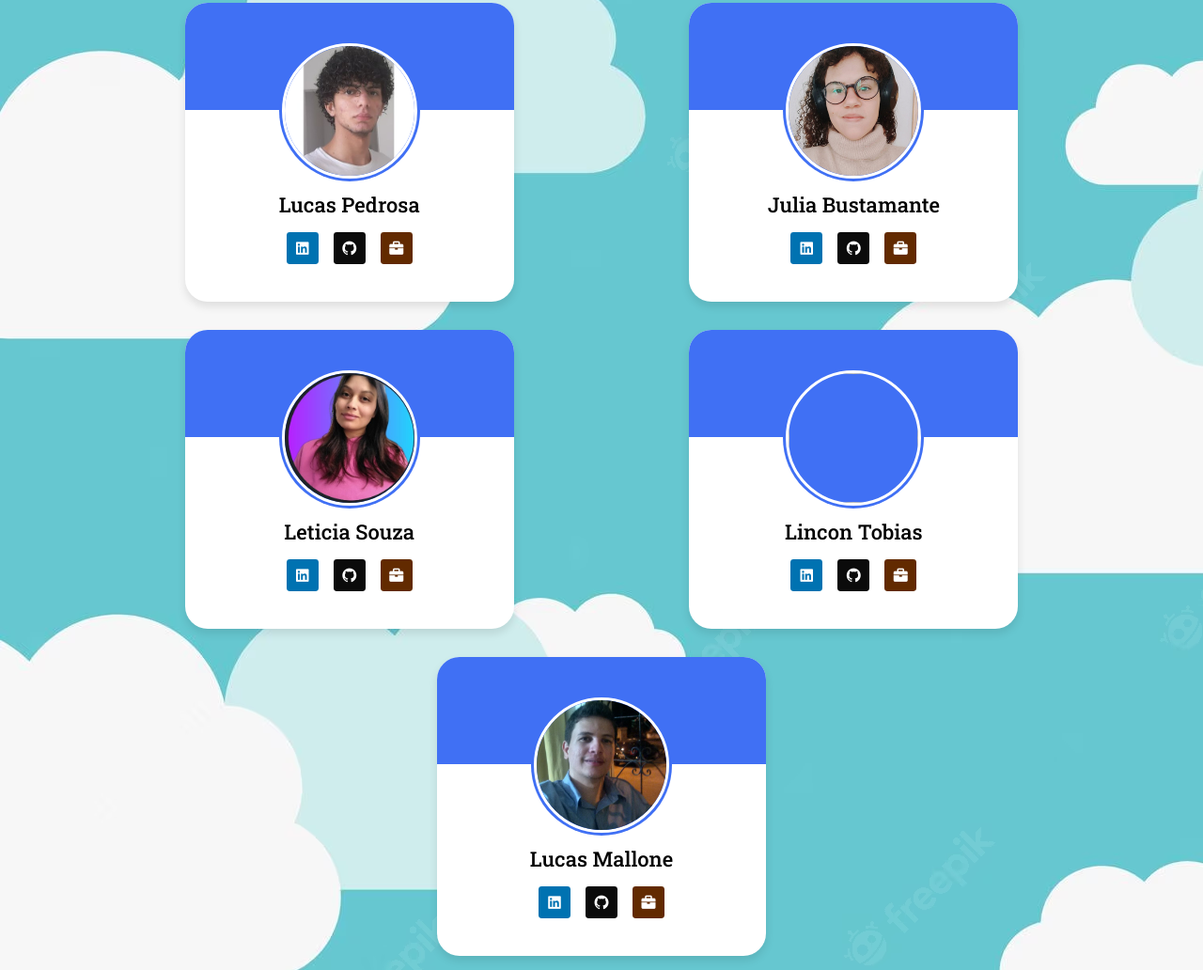
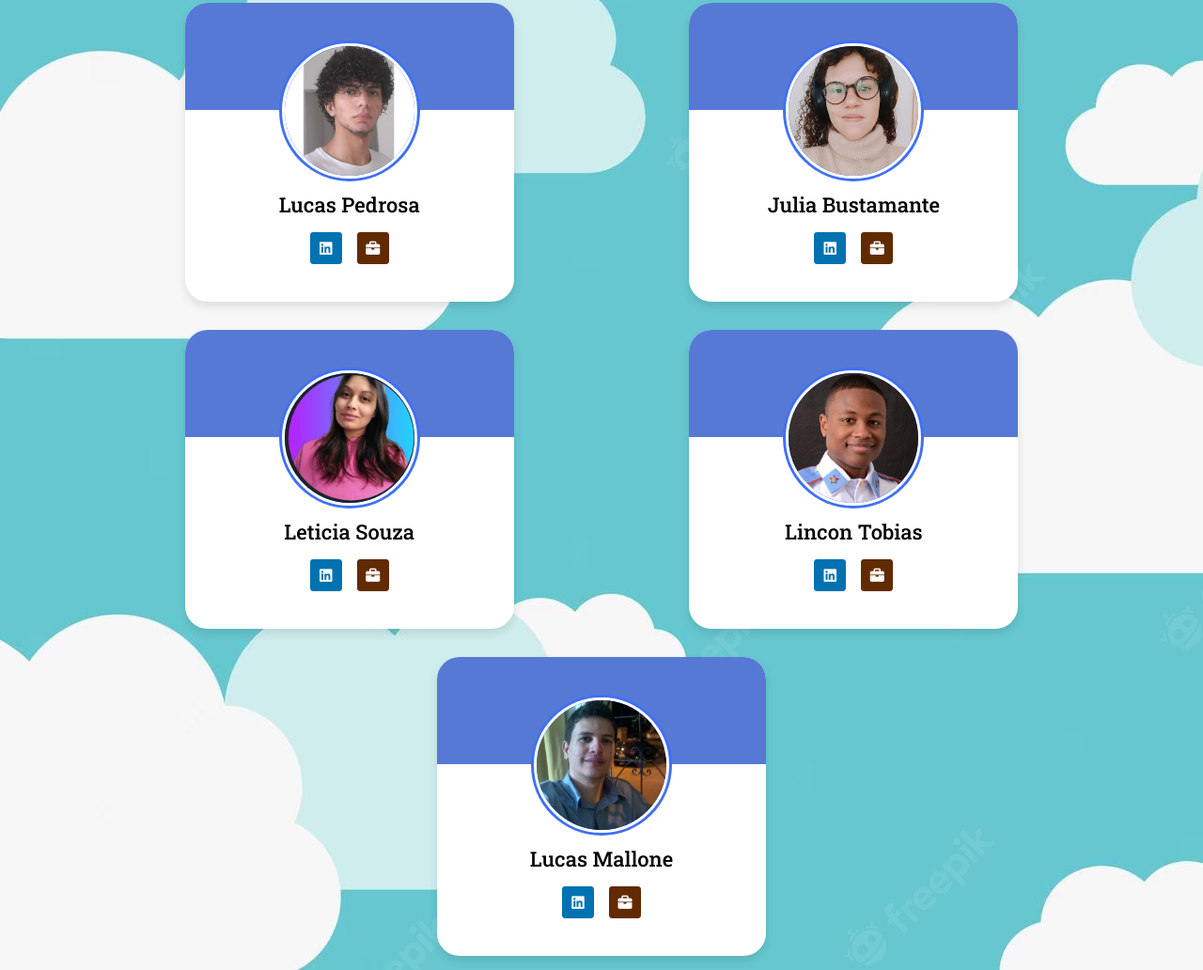
Before and after one commit to LucaslPedrosa/TCC_Escola-da-nuvem, a plain HTML site: page index.html in a window 1280 px wide. Shown: the part 1444-2476 px from the top of the page at 94% size. Drawn offline with nearby package versions, Linux system fonts and the light colour scheme.

Commit message:
polishing

```diff
--- a/css/perfil.css
+++ b/css/perfil.css
@@ -73,7 +73,7 @@
   width: 34px;
   border-radius: 10%;
   margin: 0 8px;
-  background-color: #4070f4;
+  background-color: #5779d6;
   text-decoration: none;
 }
 
@@ -85,7 +85,7 @@
   border-radius: 24px 24px 0 0;
   width: 100%;
   height: 36%;
-  background-color: #4070f4;
+  background-color: #5779d6;
 }
 
 .sprofile-card {
--- a/index.html
+++ b/index.html
@@ -37,7 +37,7 @@
           </div>
           <div class="text-data">
             <span class="name">
-              Rafaela Lage
+              Flavia Lage
             </span>
           </div>
           <div class="media-buttons">
@@ -93,10 +93,7 @@
               class="link" target="_blank">
               <i class='bx bxl-linkedin-square'></i>
             </a>
-            <a href="#" style="background: #0b0b0b;" class="link">
-              <i class='bx bxl-github'></i>
-            </a>
-            <a href="#" style="background: #622a00;" class="link">
+            <a href="cv/CV Lucas.Larangeira.pdf" style="background: #622a00;" class="link" target="_blank">
               <i class='bx bxs-briefcase'></i>
             </a>
           </div>
@@ -120,10 +117,7 @@
               target="_blank">
               <i class='bx bxl-linkedin-square'></i>
             </a>
-            <a href="#" style="background: #0b0b0b;" class="link">
-              <i class='bx bxl-github'></i>
-            </a>
-            <a href="CV/CV – Julia.Silva .pdf" style="background: #622a00;" class="link">
+            <a href="cv/CV - Julia.Silva.pdf" style="background: #622a00;" class="link" target="_blank">
               <i class='bx bxs-briefcase'></i>
             </a>
           </div>
@@ -148,10 +142,7 @@
               target="_blank">
               <i class='bx bxl-linkedin-square'></i>
             </a>
-            <a href="#" style="background: #0b0b0b;" class="link">
-              <i class='bx bxl-github'></i>
-            </a>
-            <a href="CV/CV - Letícia.Souza.pdf" style="background: #622a00;" class="link">
+            <a href="cv/CV - Leticia.Souza.pdf" style="background: #622a00;" class="link" target="_blank">
               <i class='bx bxs-briefcase'></i>
             </a>
           </div>
@@ -163,20 +154,17 @@
       <div class="column">
         <div class="profile-card">
           <div class="image">
-            <img src="" alt="" class=profile-img>
+            <img src="img/LinconTobias.jpg" alt="" class=profile-img>
           </div>
           <div class="text-data">
             <span class="name">Lincon Tobias</span>
           </div>
 
           <div class="media-buttons">
-            <a href="" style="background: #0072b1;" class="link" target="_blank">
+            <a href="#" style="background: #0072b1;" class="link" target="">
               <i class='bx bxl-linkedin-square'></i>
             </a>
-            <a href="#" style="background: #0b0b0b;" class="link">
-              <i class='bx bxl-github'></i>
-            </a>
-            <a href="#" style="background: #622a00;" class="link">
+            <a href="cv/CV - Lincon.Tobias.pdf" style="background: #622a00;" class="link" target="_blank">
               <i class='bx bxs-briefcase'></i>
             </a>
           </div>
@@ -201,10 +189,7 @@
               target="_blank">
               <i class='bx bxl-linkedin-square'></i>
             </a>
-            <a href="#" style="background: #0b0b0b;" class="link">
-              <i class='bx bxl-github'></i>
-            </a>
-            <a href="cv/Lucas Mallone - CV.pdf" style="background: #622a00;" class="link" target="_blank">
+            <a href="cv/CV - Lucas.Mallone.pdf" style="background: #622a00;" class="link" target="_blank">
               <i class='bx bxs-briefcase'></i>
             </a>
           </div>
```
Also changed, not shown: img/LinconTobias.jpg (added), 9 other files.
